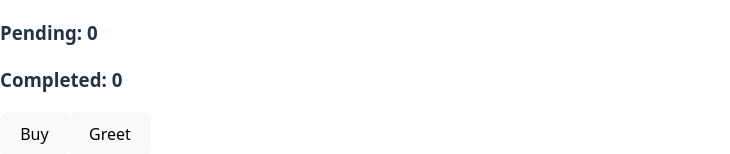
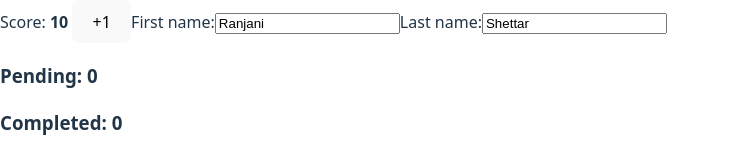
Before and after one commit to eirosiuss/30-Days-of-Javascript, a React (Vite) app in the folder passing-props-to-component/: page / in a window 1280 px wide. Shown: the top 154 px of the page, without its empty margins (0-730 px from the left). Built offline with nearby package versions, Linux system fonts and the light colour scheme.

Commit message:
Fix incorrect state updates

```diff
--- a/passing-props-to-component/src/App.jsx
+++ b/passing-props-to-component/src/App.jsx
@@ -13,6 +13,7 @@
 import FeedbackForm from './FeedbackForm.jsx'
 import FeedbackFormTwo from './FeedbackFormTwo.jsx'
 import RequestTracker from './RequestTracker.jsx'
+import Scoreboard from './Scoreboard.jsx'
 
 function getImageUrl(imageId, size = "s") {
   return "https://i.imgur.com/" + imageId + size + ".jpg";
@@ -102,6 +103,7 @@
 function App() {
   return (
     <>
+    <Scoreboard/>
     <RequestTracker/>
     <FeedbackFormTwo/>
     <FeedbackForm/>
--- /dev/null
+++ b/passing-props-to-component/src/Scoreboard.jsx
@@ -0,0 +1,47 @@
+import { useState } from "react";
+
+export default function Scoreboard() {
+  const [player, setPlayer] = useState({
+    firstName: "Ranjani",
+    lastName: "Shettar",
+    score: 10,
+  });
+
+  function handlePlusClick() {
+    setPlayer({
+      ...player,
+      score: player.score + 1,
+    });
+  }
+
+  function handleFirstNameChange(e) {
+    setPlayer({
+      ...player,
+      firstName: e.target.value,
+    });
+  }
+
+  function handleLastNameChange(e) {
+    setPlayer({
+      ...player,
+      lastName: e.target.value,
+    });
+  }
+
+  return (
+    <>
+      <label>
+        Score: <b>{player.score}</b>{" "}
+        <button onClick={handlePlusClick}>+1</button>
+      </label>
+      <label>
+        First name:
+        <input value={player.firstName} onChange={handleFirstNameChange} />
+      </label>
+      <label>
+        Last name:
+        <input value={player.lastName} onChange={handleLastNameChange} />
+      </label>
+    </>
+  );
+}
```
